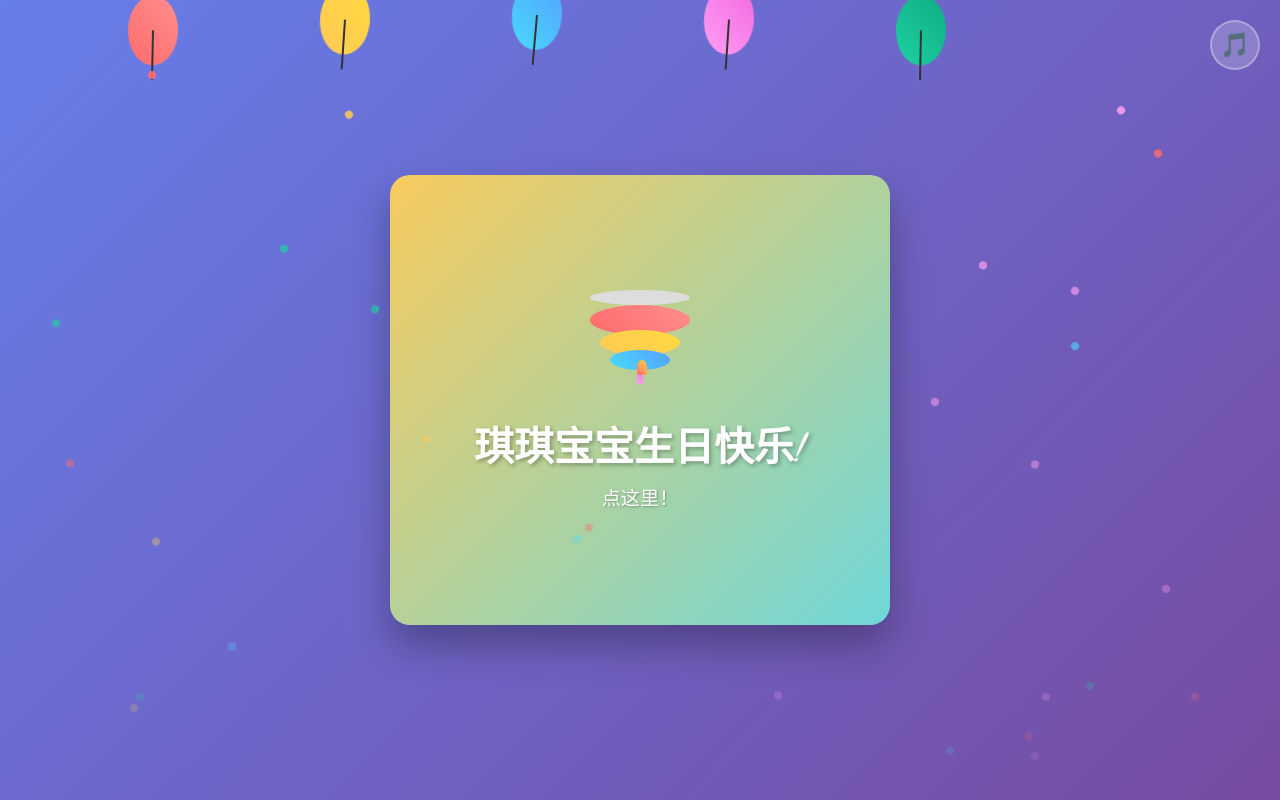
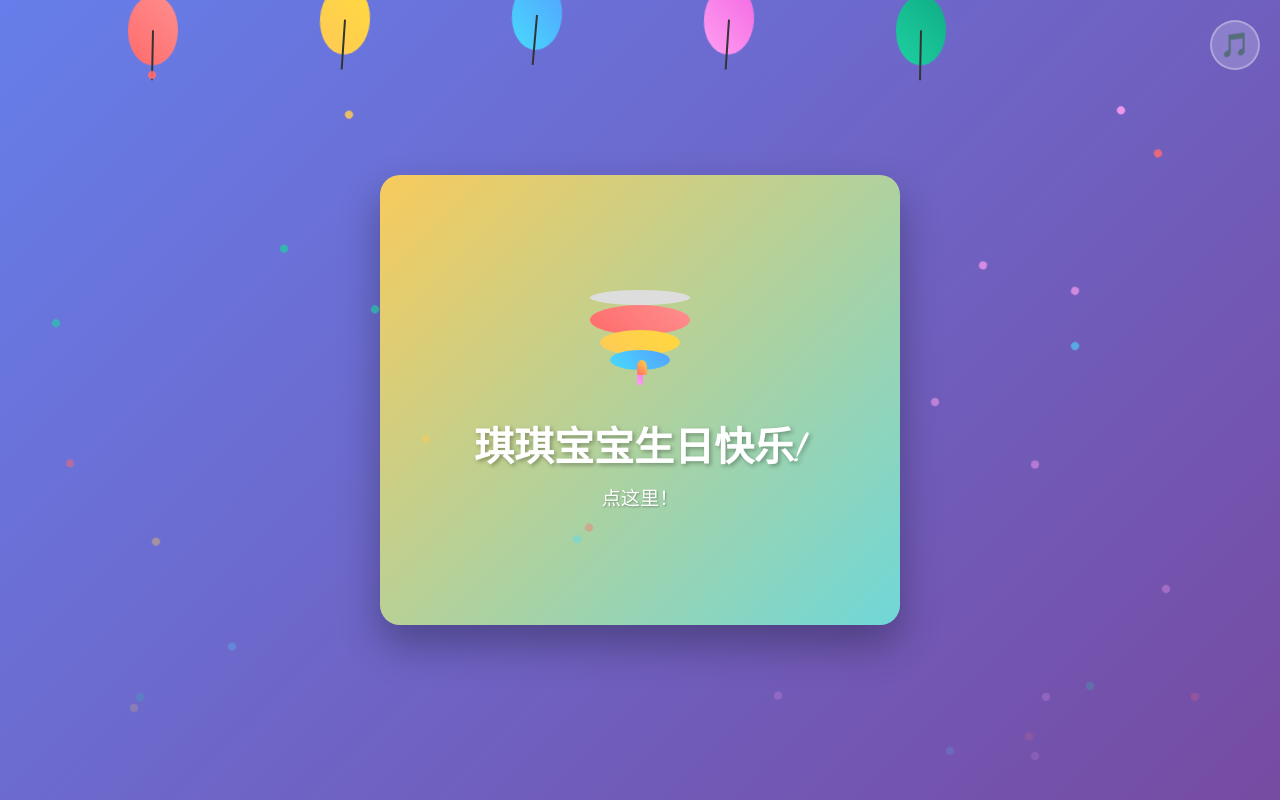
Before and after one commit to B8N6R/Birthday, a plain HTML site: page index.html in a window 1280 px wide. Drawn offline with Linux system fonts and the light colour scheme.

Commit message:
Update style.css

```diff
--- a/style.css
+++ b/style.css
@@ -329,3 +329,48 @@ body {
         font-size: 1.1rem !important;
     }
 }
+/* 让正反面标题都保持单行、尽量不在中文间断开 */
+.card-front h1,
+.card-back h2 {
+  text-align: center;
+  white-space: nowrap !important; /* 关键：禁止换行 */
+  word-break: keep-all;           /* 尽量不在 CJK 字符间断行 */
+  display: inline-block;          /* 便于计算宽度 */
+  max-width: 100%;
+  font-size: clamp(28px, 6vw, 40px); /* 空间不够时自动稍微变小 */
+}
+
+/* 减少内边距，给标题多一点真实宽度 */
+.card-front,
+.card-back {
+  padding: 24px 20px !important;  /* 从 40px 降到 20px */
+}
+
+/* 如果标题里夹了 emoji，缩小一点避免把行挤爆（可选） */
+.card-front h1 .emoji,
+.card-back h2 .emoji {
+  font-size: 0.9em;
+}
+
+/* （可选）若仍嫌窄，可以把卡片宽一点；移动端仍自适应 */
+.card {
+  width: min(92vw, 520px); /* 桌面可到 520px，手机用视口宽度 */
+}
+/* 放到 CSS 最后 */
+.card-back h2 {
+  display: inline-flex;           /* 标题自身就是一行容器 */
+  align-items: center;
+  justify-content: center;
+  gap: .5em;
+  white-space: nowrap;            /* 禁止换行 */
+  word-break: keep-all;
+  font-size: clamp(26px, 5.5vw, 36px);  /* 自适应缩放，避免被挤换行 */
+  line-height: 1.15;
+}
+
+.card-back h2::before,
+.card-back h2::after {
+  content: "🎂";                  /* 左右两边的蛋糕 */
+  font-size: .9em;                /* 稍微小一点，腾出宽度 */
+  flex: 0 0 auto;
+}
```
